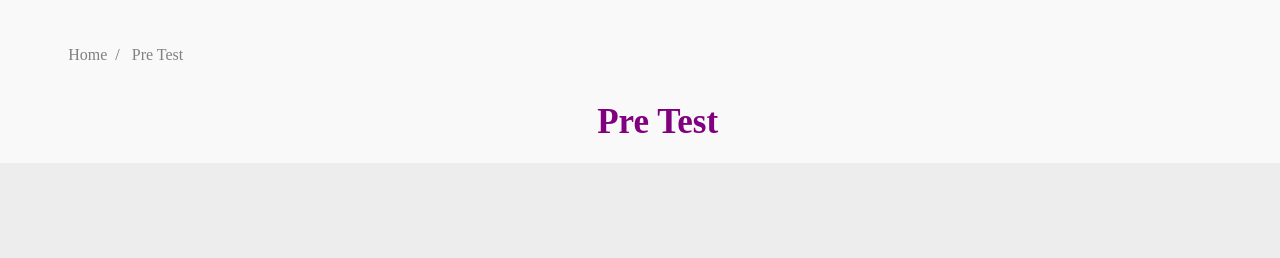
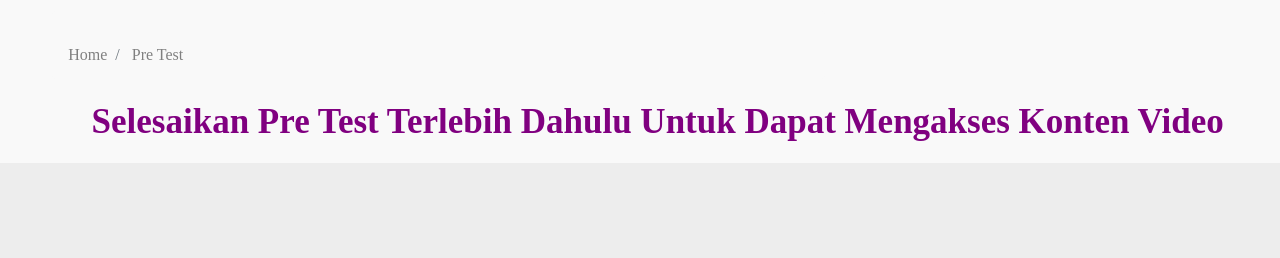
Before and after one commit to dzakimadhani/lawak-learning, a PHP site: page /pre-test.php in a window 1280 px wide. Shown: the part 85-343 px from the top of the page. Run offline with PHP 8.4, Linux system fonts and the light colour scheme.

Commit message:
Fix pre test + result score pretest

```diff
--- a/pre-test.php
+++ b/pre-test.php
@@ -51,7 +51,7 @@ if(isset($_POST['pre-test'])){
 			</div>
 		</div>
 		<center>
-			<strong style="text-transform: capitalize; padding-left: 3%;font-size: 35px; margin: 0; color:purple">Pre Test</strong>
+			<strong style="text-transform: capitalize; padding-left: 3%;font-size: 35px; margin: 0; color:purple">Selesaikan Pre Test Terlebih Dahulu Untuk Dapat Mengakses Konten Video</strong>
 		</center>
 	</div>
 
--- a/results-score-pretest.php
+++ b/results-score-pretest.php
@@ -53,8 +53,8 @@ require_once('koneksi.php');
 				</div>
 				<div class="skor">
 					<h1 style="text-align: center; margin-top: 80px; margin-bottom: 30px; font-size: 100px; font-weight: bold;"><?= $_SESSION['final_score']; ?> %</h1>
-					<center>
-						<a href="#" class="btn btn-primary">Home</a>
+          <center>
+						<a href="#" class="btn btn-primary">Next</a>
 					</center>
 				</div>
 			</div>
```
